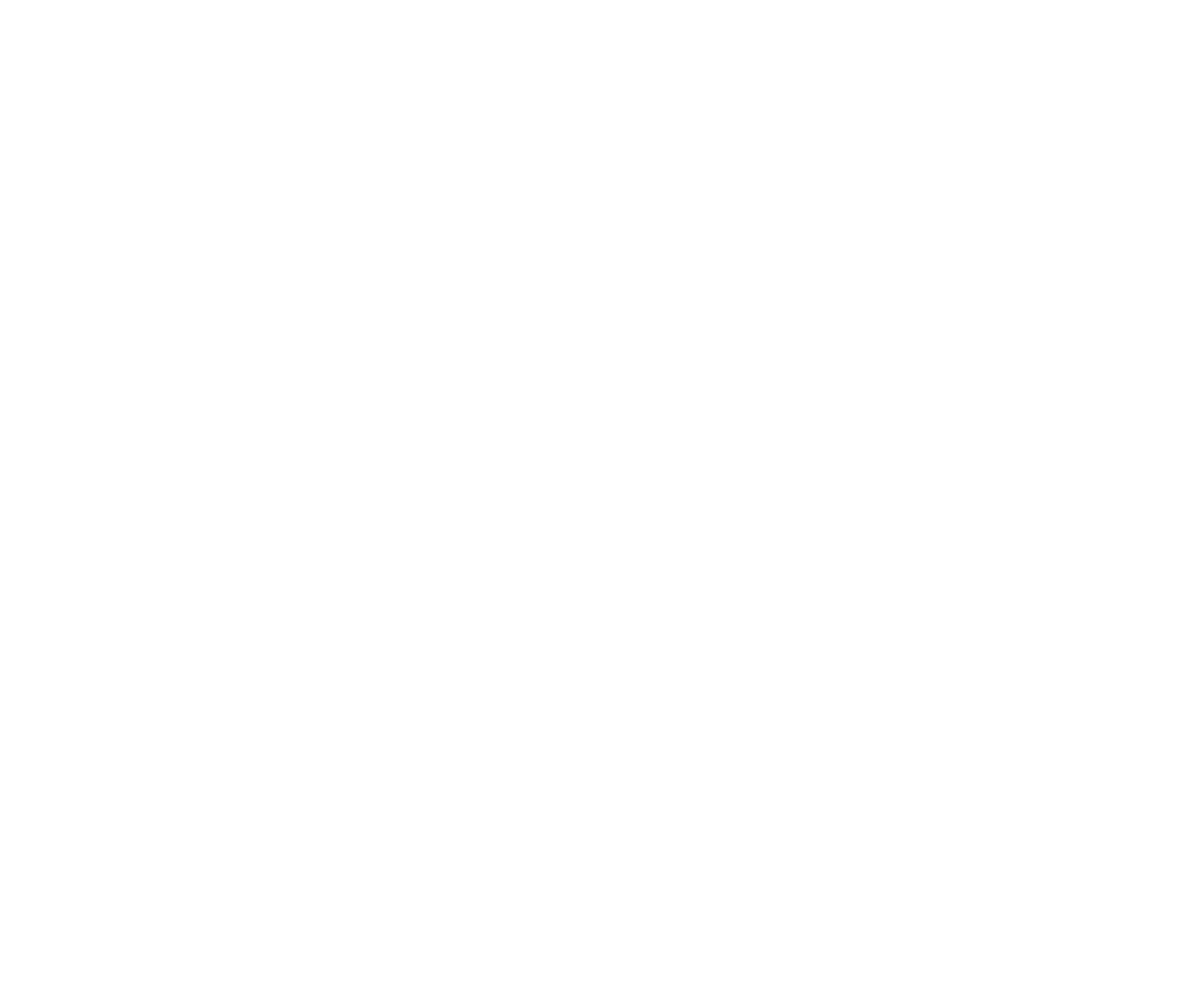
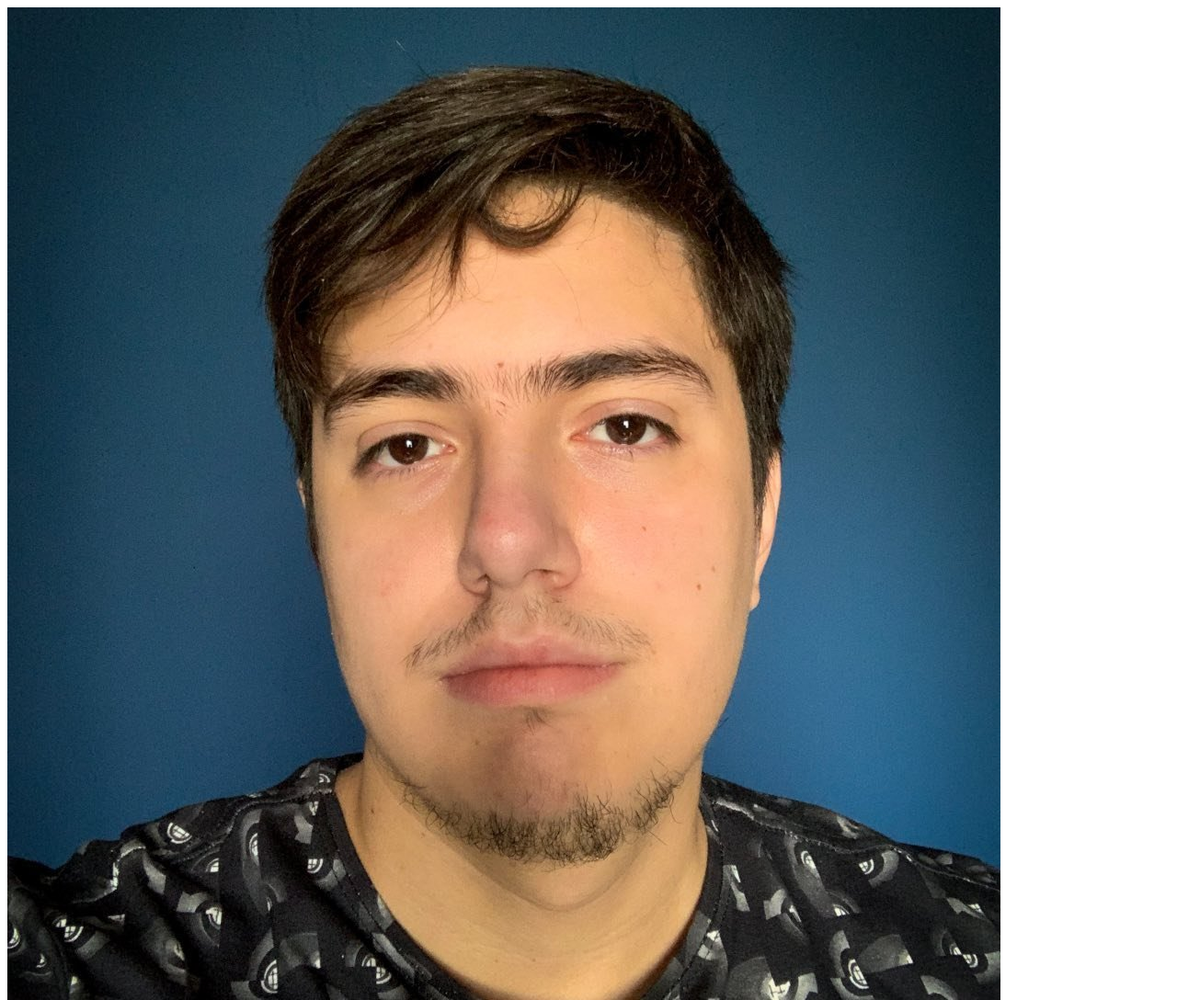
Before and after one commit to Amarqueso/Amarqueso.github.io, a plain HTML site: page index.html in a window 1280 px wide. Shown: the whole page at 92% size. Before the commit the page ends 800 px from the top, so only its background shows below. Drawn offline with Linux system fonts and the light colour scheme.

Commit message:
adicionando a foto de perfil no site

```diff
--- a/index.html
+++ b/index.html
@@ -7,6 +7,6 @@
     <link rel="stylesheet" href="css/styles.css">
 </head>
 <body>
-
+    <img src="img/foto de perfil.jpg">
 </body>
 </html>
```
